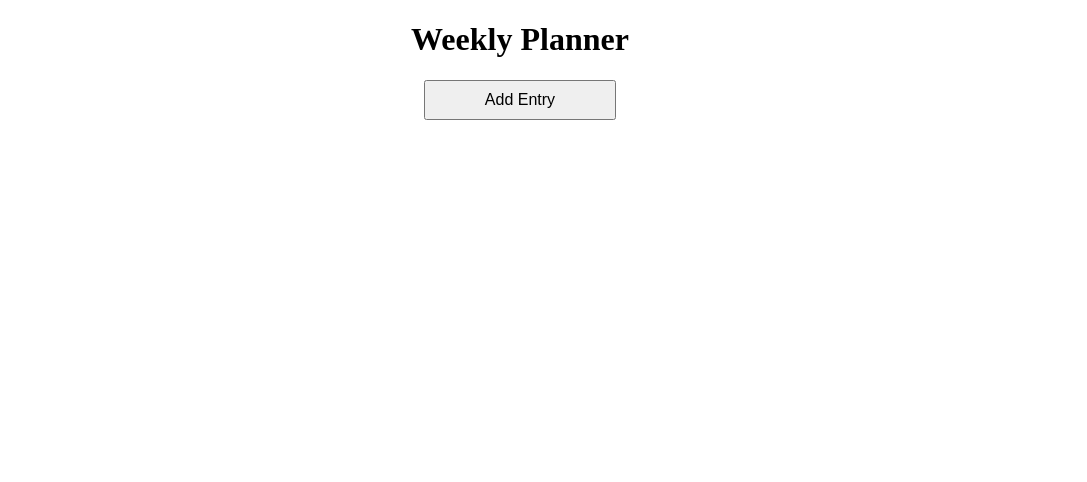
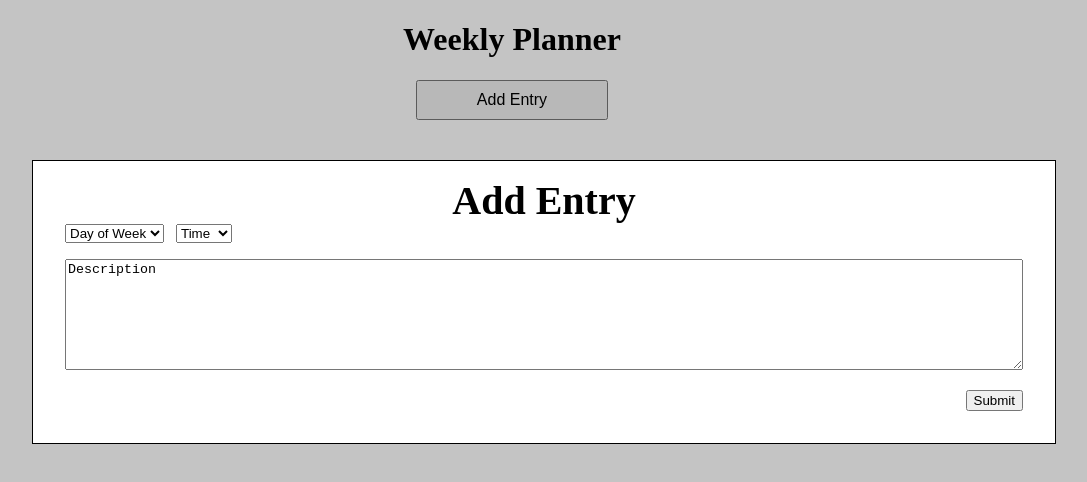
Before and after one commit to PaulGlorioso/week-planner, a website: page index.html in a window 1280 px wide. Both pictures are taken after a click on the button "Add Entry". Shown: the whole page, without its empty margins (128-1215 px from the left). Drawn offline with Linux system fonts and the light colour scheme.

Commit message:
fixed some issues

```diff
--- /dev/null
+++ b/data.js
@@ -0,0 +1,5 @@
+var data = {
+  entries: [],
+  editing: null,
+  nextEntryId: 1
+};
--- a/index.html
+++ b/index.html
@@ -4,16 +4,17 @@
   <meta charset="UTF-8">
   <meta name="viewport" content="width=device-width, initial-scale=1.0">
   <title>Week Planner</title>
+  <link rel="stylesheet" href="reset.css">
   <link rel="stylesheet" href="styles.css">
 </head>
 <body>
-  <div class="overlay h"></div>
   <h1>Weekly Planner</h1>
   <div class="container">
     <div class="row">
       <button class="addbutton">Add Entry</button>
     </div>
 
+    <div class="overlay h"></div>
  <div class="modal h">
    <form action="">
         <h2>Add Entry</h2>
--- a/main.js
+++ b/main.js
@@ -1,6 +1,7 @@
 var addbutton = document.querySelector('.addbutton');
-var overlay = document.querySelector('.overlay h');
-var modal = document.querySelector;
+var overlay = document.querySelector('.overlay.h');
+var modal = document.querySelector('.modal.h');
 addbutton.addEventListener('click', function () {
-
+  modal.className = 'modal';
+  overlay.className = 'overlay';
 });
--- /dev/null
+++ b/reset.css
@@ -0,0 +1,7 @@
+* {
+  box-sizing: border-box;
+}
+
+body {
+  margin: 0;
+}
--- a/styles.css
+++ b/styles.css
@@ -1,6 +1,7 @@
 body {
   width: 100%;
   height: 100%;
+  margin: 0;
 }
 
 h1 {
@@ -71,6 +72,7 @@ h2 {
 .overlay {
   width: 100%;
   height: 100%;
+  bottom: 0;
   position: absolute;
   background-color: rgba(0, 0, 0, 0.233);
 }
```
